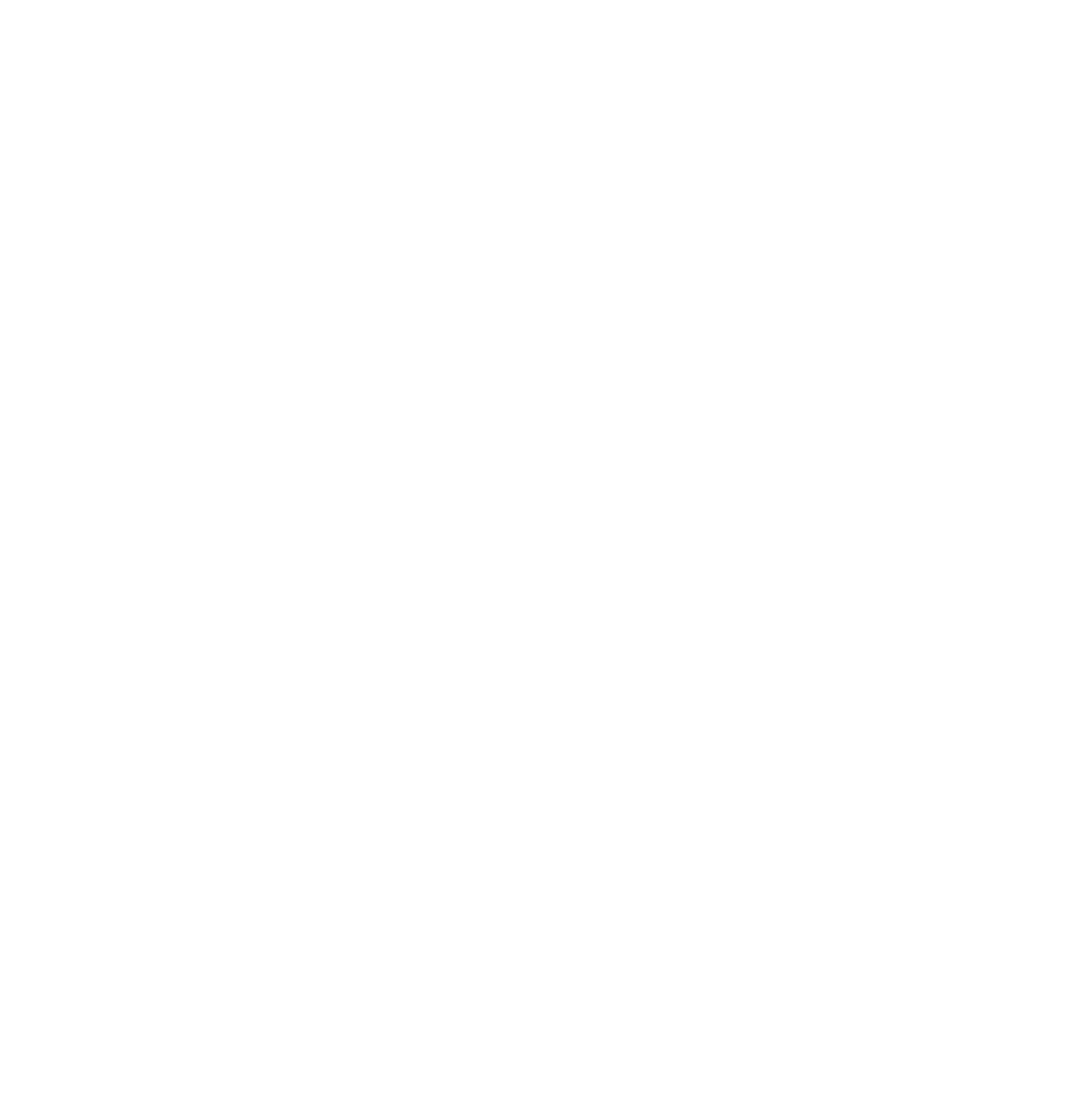
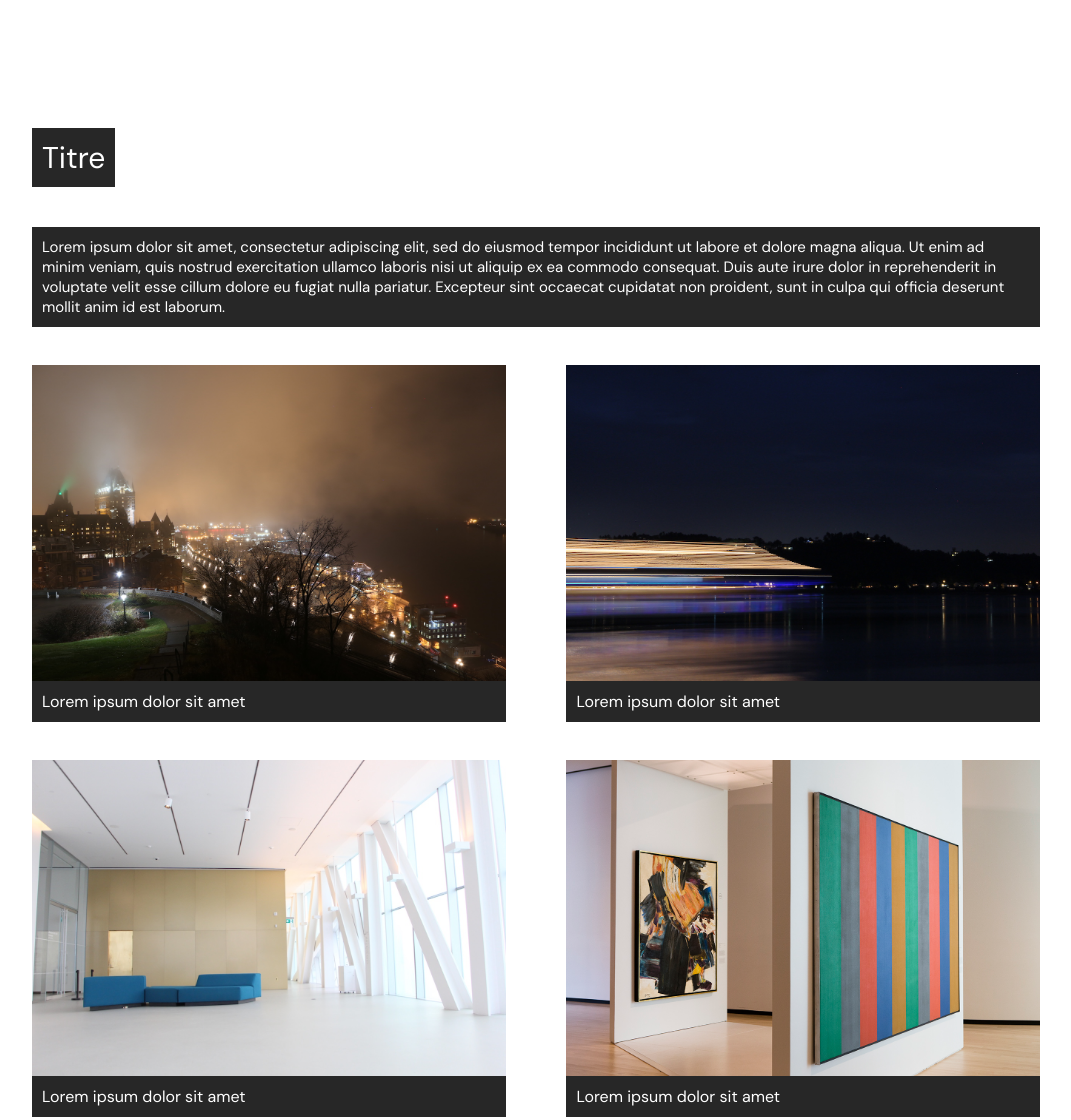
Before and after one commit to simondemeule/ART6017-demo-1, a plain HTML site: page index.html in a window 1280 px wide. Shown: the whole page, without its empty margins (104-1175 px from the left). Before the commit the page ends 800 px from the top, so only its background shows below. Drawn offline with Linux system fonts and the light colour scheme.

Commit message:
Création d'un gallerie d'images

```diff
--- a/index.html
+++ b/index.html
@@ -1,11 +1,47 @@
 <!-- created by Simon Demeule -->
 <!DOCTYPE html>
 <html>
+    <link rel="preconnect" href="https://fonts.gstatic.com">
+    <link href="https://fonts.googleapis.com/css2?family=DM+Sans&display=swap" rel="stylesheet">
     <head>
         <meta charset="utf-8">
         <title>Titre de la page</title>
     </head>
-        <body>
-            <link rel="stylesheet" href="style.css">
-        </body>
+    <body>
+        <link rel="stylesheet" href="style.css">
+        <div class="main">
+            <div class="titre">
+                Titre
+            </div>
+            <div class="paragraphe">
+                Lorem ipsum dolor sit amet, consectetur adipiscing elit, sed do eiusmod tempor incididunt ut labore et dolore magna aliqua. Ut enim ad minim veniam, quis nostrud exercitation ullamco laboris nisi ut aliquip ex ea commodo consequat. Duis aute irure dolor in reprehenderit in voluptate velit esse cillum dolore eu fugiat nulla pariatur. Excepteur sint occaecat cupidatat non proident, sunt in culpa qui officia deserunt mollit anim id est laborum.
+            </div>
+            <div class="galerie">
+                <div class="carte">
+                    <img class="carte-image" src="image-1.jpg">
+                    <div class="carte-description">
+                        Lorem ipsum dolor sit amet
+                    </div>
+                </div>
+                <div class="carte">
+                    <img class="carte-image" src="image-2.jpg">
+                    <div class="carte-description">
+                        Lorem ipsum dolor sit amet
+                    </div>
+                </div>
+                <div class="carte">
+                    <img class="carte-image" src="image-3.jpg">
+                    <div class="carte-description">
+                        Lorem ipsum dolor sit amet
+                    </div>
+                </div>
+                <div class="carte">
+                    <img class="carte-image" src="image-4.jpg">
+                    <div class="carte-description">
+                        Lorem ipsum dolor sit amet
+                    </div>
+                </div>
+            </div>
+        </div>
+    </body>
 </html>
--- a/style.css
+++ b/style.css
@@ -0,0 +1,45 @@
+.main {
+    margin-left: 10vw;
+    margin-right: 10vw;
+    margin-top: 10vw;
+}
+
+/* commentaire d'une ligne */
+
+.titre, .paragraphe, .carte-description {
+    font-family: DM Sans;
+    background-color: #272727;
+    padding: 10px;
+    color: #ffffff;
+}
+
+.titre {
+    display: inline-block;
+    font-size: 30px;
+}
+
+.paragraphe {
+    margin-top: 40px;
+    font-size: 15px
+}
+
+.carte {
+    overflow: hidden;
+    margin-top: 3vw;
+}
+
+.carte, .carte-image, .carte-description {
+    width: 37vw;
+}
+
+.carte-image {
+    /* https://stackoverflow.com/questions/7774814/remove-white-space-below-image */
+    display: block;
+}
+
+.galerie {
+    display: flex;
+    flex-direction: row;
+    flex-wrap: wrap;
+    justify-content: space-between;
+}
```
